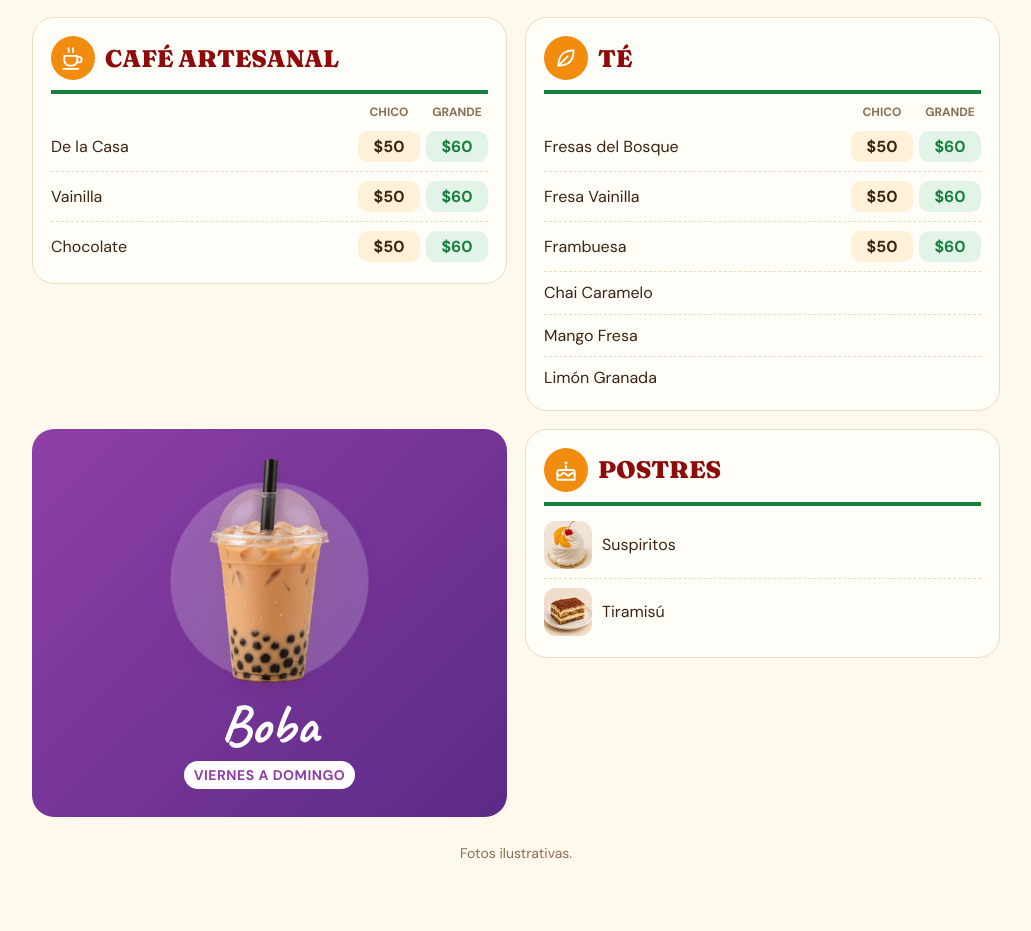
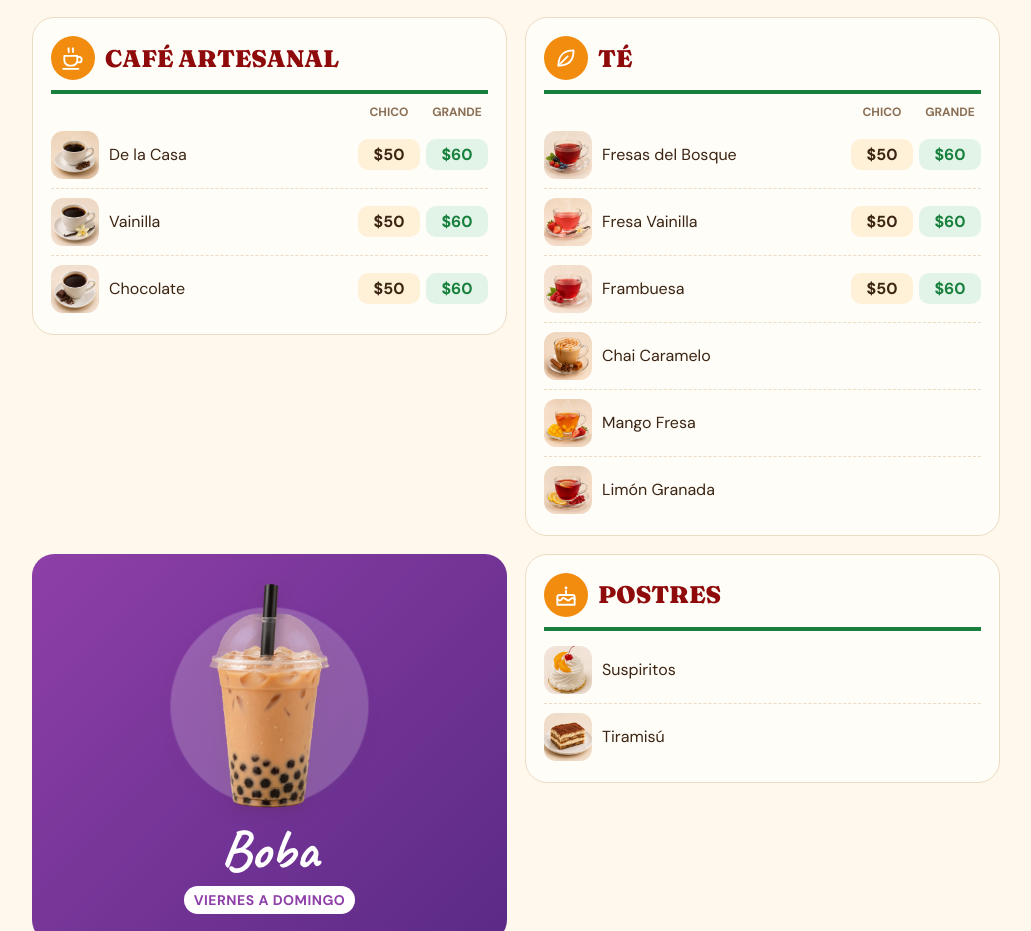
Before and after one commit to Wevancio/coco-cafe-menu, a plain HTML site: page index.html in a window 1280 px wide. Shown: the part 1827-2758 px from the top of the page, without its empty margins (124-1155 px from the left). Drawn offline with Linux system fonts and the light colour scheme.

Commit message:
Agrega fotos de Café Artesanal y Té
Co-Authored-By: Claude Fable 5.2 <noreply@anthropic.com>

```diff
--- a/index.html
+++ b/index.html
@@ -128,7 +128,7 @@ section.anuncio{background:linear-gradient(135deg,var(--morado),#5b2a86);border:
 const ADMIN = new URLSearchParams(location.search).has('editar');
 // shortcut: las fotos subidas se guardan reducidas dentro de localStorage (~5 MB en total);
 // moverlas a almacenamiento de archivos cuando exista el backend.
-const KEY = 'cocoMenu.v6';
+const KEY = 'cocoMenu.v7';
 const frappe = (n, a = 90, b = 100) => ({ name: n, p1: a, p2: b });
 // Iconos propios (trazo 24x24); la categoría guarda solo la clave.
 const ICONS = {
@@ -166,7 +166,9 @@ const DEFAULT = [
   'frappe-nutella', 'frappe-macha', 'frappe-taro', 'limonada-fresa', 'limonada-limon', 'frappe-dragon-fruit',
   'frappe-frutos-rojos', 'frappe-biscoff', 'americano'],
  ['capuccino-vainilla', 'capuccino-caramelo', 'capuccino-chocolate-blanco', 'capuccino-mocha', 'expresso', 'chai', 'chocolate-oaxaqueno'],
- [], [], [], ['suspiritos', 'tiramisu']].forEach((fs, c) => fs.forEach((f, i) => DEFAULT[c].items[i].img = `fotos/${f}.jpg`));
+ ['cafe-casa', 'cafe-vainilla', 'cafe-chocolate'],
+ ['te-fresas-bosque', 'te-fresa-vainilla', 'te-frambuesa', 'te-chai-caramelo', 'te-mango-fresa', 'te-limon-granada'],
+ [], ['suspiritos', 'tiramisu']].forEach((fs, c) => fs.forEach((f, i) => DEFAULT[c].items[i].img = `fotos/${f}.jpg`));
 
 const $ = id => document.getElementById(id);
 const esc = s => String(s ?? '').replace(/[&<>"']/g, c => `&#${c.charCodeAt(0)};`);
```
Also changed, not shown: fotos/cafe-casa.jpg (added), fotos/cafe-chocolate.jpg (added), fotos/cafe-vainilla.jpg (added), fotos/te-chai-caramelo.jpg (added), fotos/te-frambuesa.jpg (added), fotos/te-fresa-vainilla.jpg (added), fotos/te-fresas-bosque.jpg (added), fotos/te-limon-granada.jpg (added), fotos/te-mango-fresa.jpg (added).
